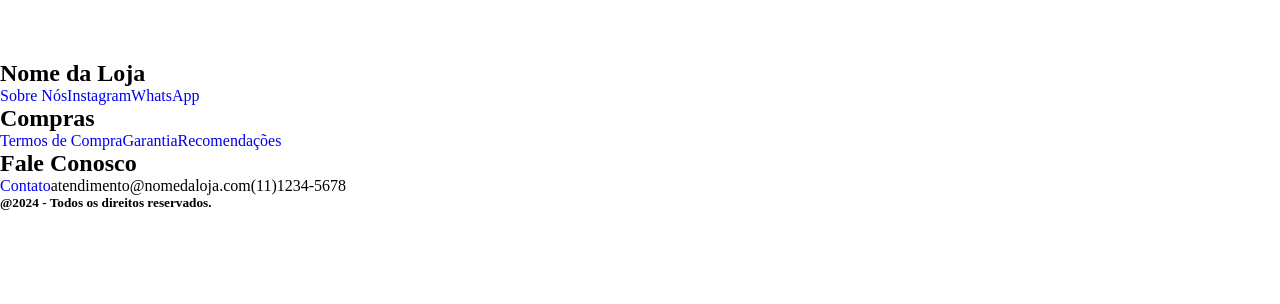
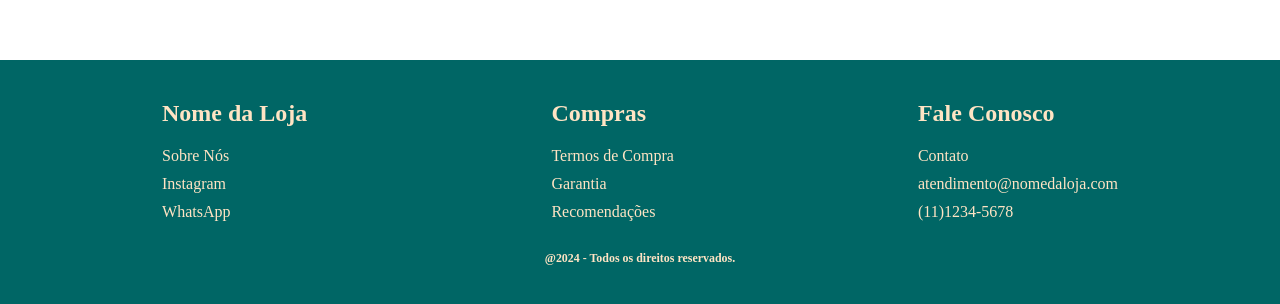
Before and after one commit to Tech-Nova-Solutions/CP-1-web-front, a React (Vite) app: page / in a window 1280 px wide. Shown: the part 810-1114 px from the top of the page. Before the commit the page ends 1021 px from the top, so only its background shows below. Built offline with nearby package versions, Linux system fonts and the light colour scheme.

Commit message:
Estilizando o Footer.

```diff
--- a/src/components/Footer.jsx
+++ b/src/components/Footer.jsx
@@ -1,37 +1,37 @@
 import React from 'react';
 import { Link } from 'react-router-dom';
+import { FooterStyle } from '../css/FooterStyle'; // Importando o FooterStyle
 
 const Footer = () => {
   return (
-    <footer className="footer">
+    <FooterStyle>
       <div className="footer-section">
+        <div>
           <h2 className="footer-title">Nome da Loja</h2>
+          <Link to="/sobre" className="footer-link">Sobre Nós</Link>
+          <a href="https://www.instagram.com/" target="_blank" rel="noopener noreferrer" className="footer-link">Instagram</a>
+          <a href="https://www.whatsapp.com/" target="_blank" rel="noopener noreferrer" className="footer-link">WhatsApp</a>
         </div>
 
-      <div className="footer-section">
-        <Link to="/sobre" className="footer-link">Sobre Nós</Link>
-        <a href="https://www.instagram.com/" target="_blank" rel="noopener noreferrer" className="footer-link">Instagram</a>
-        <a href="https://web.whatsapp.com/" target="_blank" rel="noopener noreferrer" className="footer-link">WhatsApp</a>
-      </div>
-
-      <div className="footer-section">
+        <div>
           <h2 className="footer-title">Compras</h2>
           <a href="#" className="footer-link">Termos de Compra</a>
           <a href="#" className="footer-link">Garantia</a>
           <a href="#" className="footer-link">Recomendações</a>
         </div>
 
-      <div className="footer-section">
+        <div>
           <h2 className="footer-title">Fale Conosco</h2>
           <Link to="/contato" className="footer-link">Contato</Link>
-        <a className="footer-link">atendimento@nomedaloja.com</a>
-        <a className="footer-link">(11)1234-5678</a>
+          <a href="mailto:atendimento@nomedaloja.com" className="footer-link">atendimento@nomedaloja.com</a>
+          <a href="tel:+551112345678" className="footer-link">(11)1234-5678</a>
+        </div>
       </div>
 
       <div className="footer-copyright">
         <h5>@2024 - Todos os direitos reservados.</h5>
       </div>
-    </footer>
+    </FooterStyle>
   );
 };
 
--- a/src/css/FooterStyle.jsx
+++ b/src/css/FooterStyle.jsx
@@ -1,8 +1,39 @@
-import styled from 'styled-components'
+import styled from 'styled-components';
 
-const FooterStyle = createGlobalStyle `
+export const FooterStyle = styled.footer`
+  background-color: var(--verde);
+  padding: 40px 0;
+  color: bisque;
+  text-align: center;
 
+  .footer-section {
+    display: flex;
+    justify-content: space-around;
+    text-align: left;
+    max-width: 1200px;
+    margin: 0 auto;
+  }
 
+  .footer-title {
+    font-weight: bold;
+    margin-bottom: 20px;
+  }
 
+  .footer-link {
+    color: bisque;
+    text-decoration: none;
+    display: block;
+    margin-bottom: 10px;
+    transition: color 0.3s;
+  }
 
+  .footer-link:hover {
+    color: #8e7544;
+  }
+
+  .footer-copyright {
+    text-align: center;
+    margin-top: 20px;
+    font-size: 0.9em;
+  }
 `
```
Lines whose indentation alone changed are shown as unchanged.
